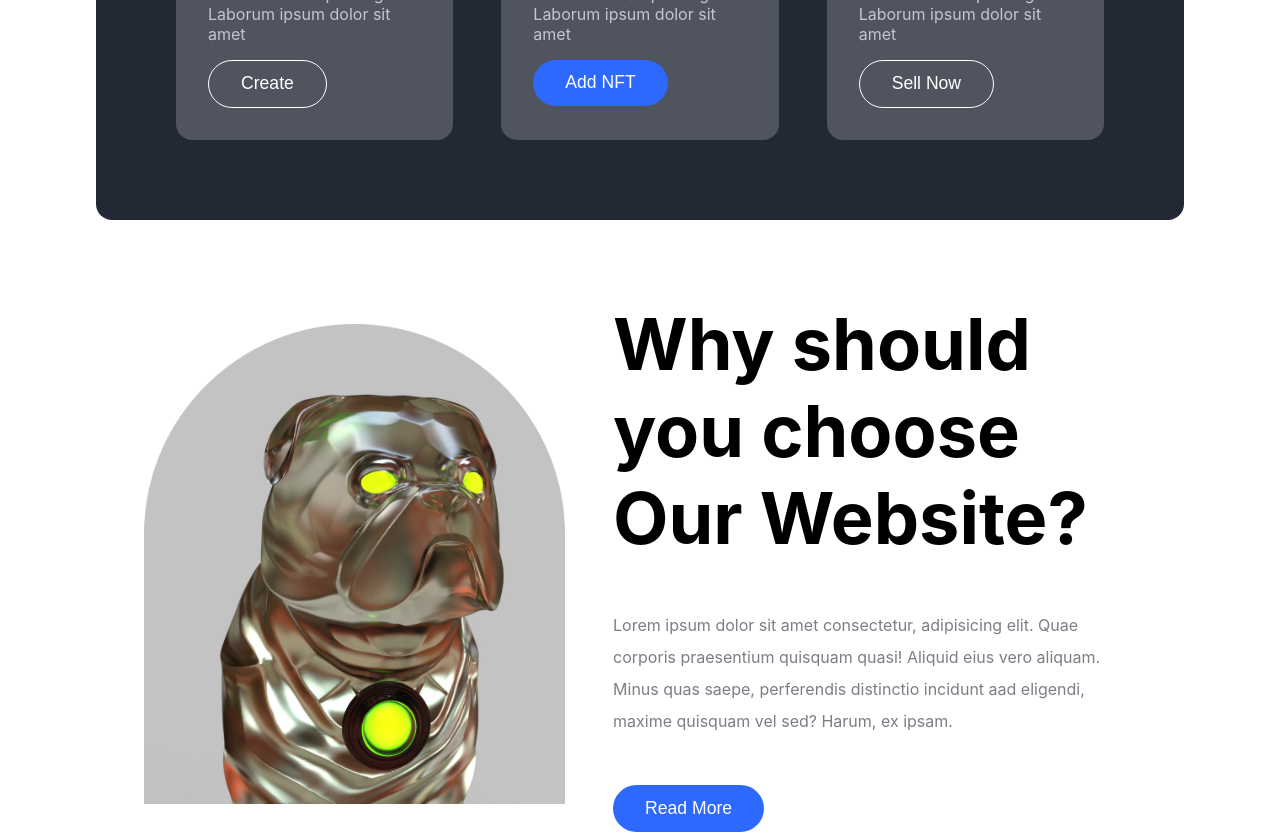
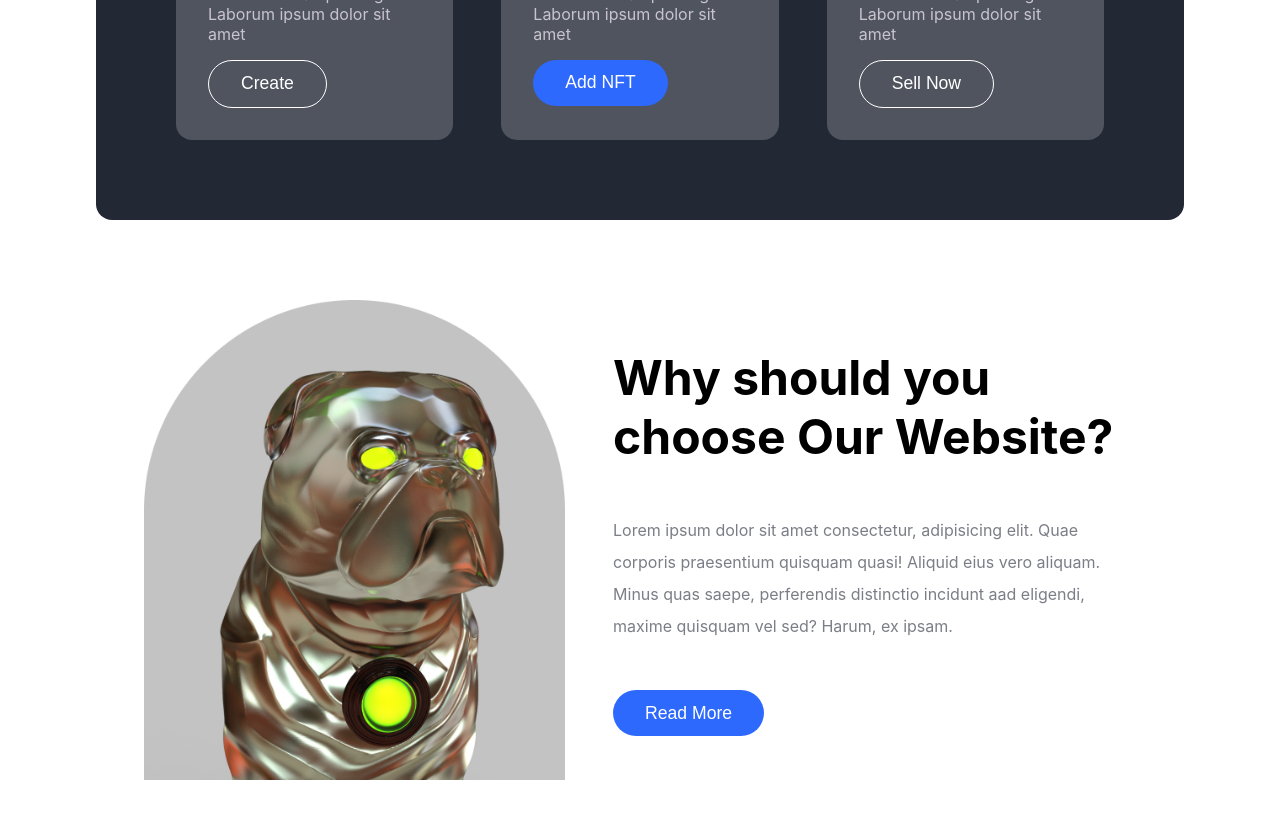
Before and after one commit to gift56/Nftlandingpage, a React (Create React App) app: page / in a window 1280 px wide. Shown: the part 1508-2342 px from the top of the page. Built offline with nearby package versions, Linux system fonts and the light colour scheme.

Commit message:
changed font sixe

```diff
--- a/src/components/Choose.jsx
+++ b/src/components/Choose.jsx
@@ -48,7 +48,7 @@ const Section = styled.section`
      }
      @media screen and (max-width:1340px){
         h2{
-            font-size: 3rem;
+            font-size: 3rem !important;
         }
         .image{
            img{
--- a/src/components/Subcribe.jsx
+++ b/src/components/Subcribe.jsx
@@ -68,7 +68,7 @@ const Section = styled.section`
      }
      @media screen and (max-width:1340px){
         h2{
-            font-size: 3rem;
+            font-size: 3rem !important;
         }
         .image{
            img{
```
